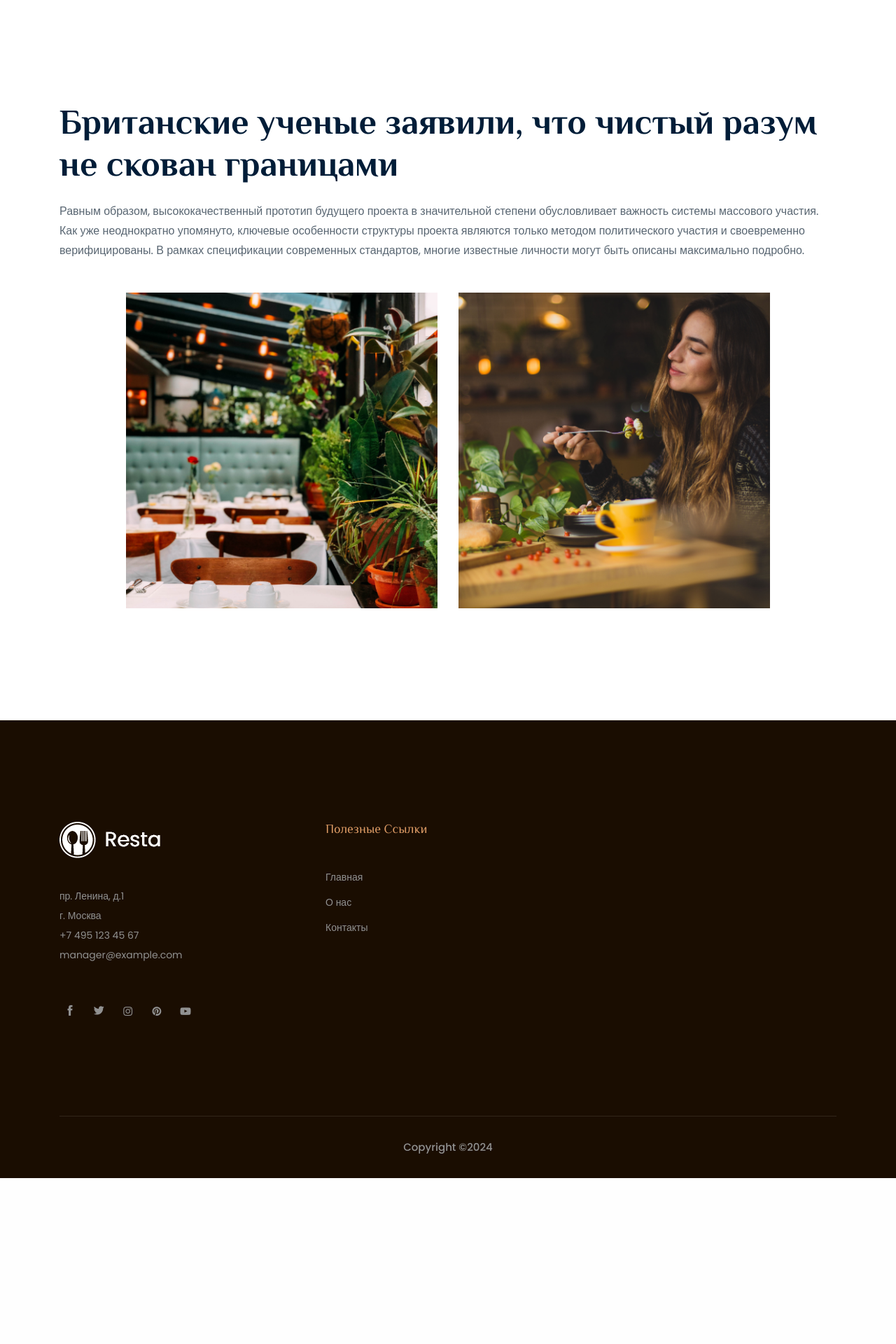
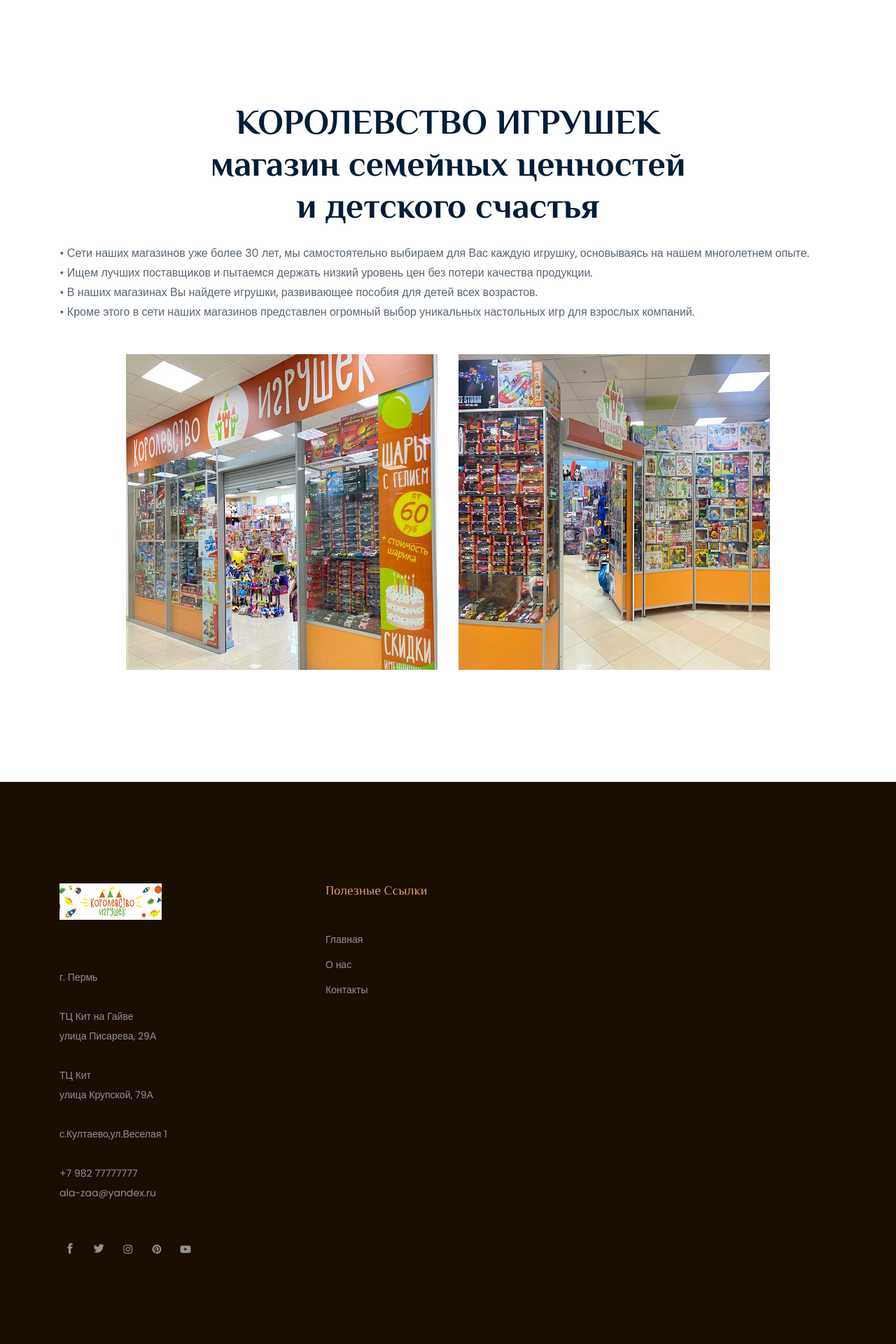
Before and after one commit to Varvara777/KI, a Django app: page /about in a window 1280 px wide. Shown: the part 500-2420 px from the top of the page at 70% size. Before the commit the page ends 2183 px from the top, so only its background shows below. Run offline with Django 5.2, Linux system fonts and the light colour scheme; some libraries are stand-ins or nearby versions.

Commit message:
внесение информации в разделы

```diff
--- a/kisite/templates/about.html
+++ b/kisite/templates/about.html
@@ -3,11 +3,11 @@
 {% block title %}<title>О нас</title>{% endblock %}
 {% block content %}
 <!-- bradcam_area  -->
-<div class="bradcam_area bradcam_bg_1">
+<div class="bradcam_area bradcam_bg_1" style="background-image: url('static/img/aboutToys2.png')">
     <div class="container">
-        <div class="row">
-            <div class="col-xl-12">
-                <div class="bradcam_text text-center">
+        <div class="row" >
+            <div class="col-xl-12" >
+                <div class="bradcam_text text-center ">
                     <h3>О нас</h3>
                 </div>
             </div>
@@ -20,8 +20,8 @@
     <div class="container">
         <div class="row">
             <div class="col-xl-12">
-                <h3>Британские ученые заявили, что чистый разум не скован границами</h3>
-                <p>Равным образом, высококачественный прототип будущего проекта в значительной степени обусловливает важность системы массового участия. Как уже неоднократно упомянуто, ключевые особенности структуры проекта являются только методом политического участия и своевременно верифицированы. В рамках спецификации современных стандартов, многие известные личности могут быть описаны максимально подробно.</p>
+                <h3 align="center">КОРОЛЕВСТВО ИГРУШЕК <br> магазин семейных ценностей <br>и детского счастья</h3>
+                <p> &bull;  Сети наших магазинов уже более 30 лет, мы самостоятельно выбираем для Вас каждую игрушку, основываясь на нашем многолетнем опыте.<br> &bull;  Ищем лучших поставщиков и пытаемся держать низкий уровень цен без потери качества продукции. <br>&bull;  В наших магазинах Вы найдете игрушки, развивающее пособия для детей всех возрастов. <br>&bull;  Кроме этого в сети наших магазинов представлен огромный выбор уникальных настольных игр для взрослых компаний.</p>
             </div>
         </div>
         <div class="row justify-content-center">
@@ -29,12 +29,12 @@
                 <div class="row">
                     <div class="col-xl-6 col-md-6">
                         <div class="about_thumb">
-                            <img src="{% static 'img/about/about_1.png' %}" alt="">
+                            <img src="{% static 'img/aboutLeft.png' %}" alt="">
                         </div>
                     </div>
                     <div class="col-xl-6 col-md-6">
                         <div class="about_thumb">
-                            <img src="{% static 'img/about/about_2.png' %}" alt="">
+                            <img src="{% static 'img/aboutRight.png' %}" alt="">
                         </div>
                     </div>
                 </div>
--- a/kisite/templates/contacts.html
+++ b/kisite/templates/contacts.html
@@ -3,7 +3,7 @@
 {% block title %}<title>Контакты</title>{% endblock %}
 {% block content %}
 <!-- bradcam_area  -->
-<div class="bradcam_area bradcam_bg_2">
+<div class="bradcam_area bradcam_bg_2"  style="background-image: url('static/img/aboutToys2.png')">
     <div class="container">
         <div class="row">
             <div class="col-xl-12">
@@ -17,7 +17,7 @@
 <!--/ bradcam_area  -->
 
 <!-- ================ contact section start ================= -->
-<section class="contact-section">
+<section class="contact-section" >
     <div class="container">
         <div class="d-none d-sm-block mb-5 pb-4">
             <div id="map" style="height: 480px; position: relative; overflow: hidden;"> </div>
--- a/kisite/templates/main.html
+++ b/kisite/templates/main.html
@@ -80,12 +80,13 @@
                     <div class="footer_widget">
                         <div class="footer_logo">
                             <a href="#">
-                                <img src="{% static 'img/footer_logo.png' %}" alt="">
+                                <img src="{% static 'img/footerLogo.png' %}" alt="">
                             </a>
                         </div>
-                        <p>пр. Ленина, д.1 <br> г. Москва <br>
-                            <a href="#">+7 495 123 45 67</a> <br>
-                            <a href="#">manager@example.com</a>
+                        <p> <br> г. Пермь <br><br>ТЦ Кит на Гайве<br>улица Писарева, 29А <br> <br> ТЦ Кит <br> улица Крупской, 79А <br><br> с.Култаево,ул.Веселая 1<br>
+                             <br>
+                            <a href="#">+7 982 77777777</a> <br>
+                            <a href="#">ala-zaa@yandex.ru</a>
                         </p>
                         <p>
 
```
Also changed, not shown: kisite/templates/index.html (+6 -15 lines), kisite/static/img/Zadnik2.png (added), kisite/static/img/aboutLeft.png (added), kisite/static/img/aboutRight.png (added), kisite/static/img/aboutToys2.png (added), kisite/static/img/big1.png (added), kisite/static/img/do3.png (added), kisite/static/img/footerLogo.png (added), kisite/static/img/fotoVerhushka.png (deleted), kisite/static/img/fotoVerhushka1.png (added), kisite/static/img/ot3.png (added), kisite/static/img/ot8.png (added), kisite/static/img/small1.png (added).
